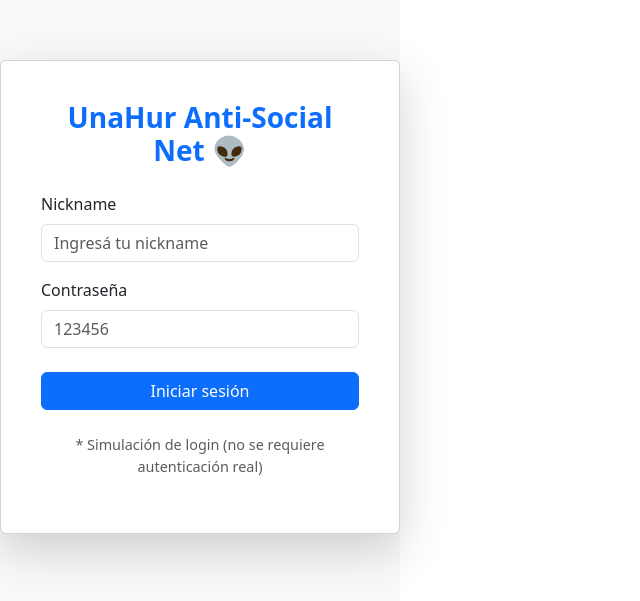
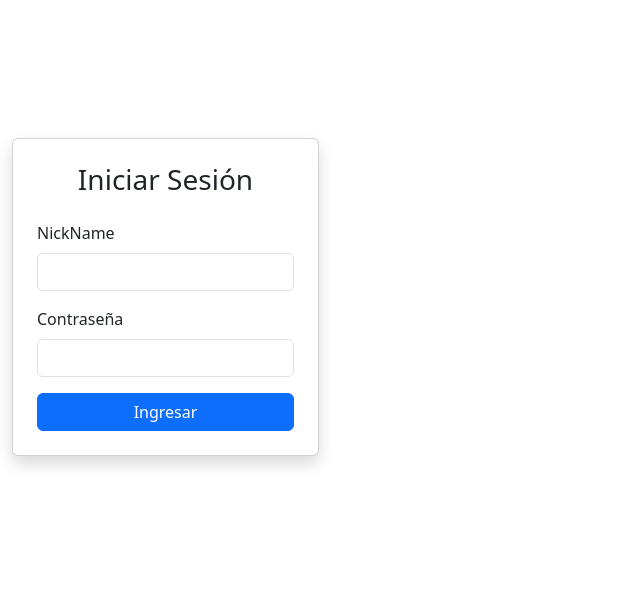
Before and after one commit to fausto-romay/TP2-CIU, a React (Vite) app: page / in a window 1280 px wide. Shown: the part 103-704 px from the top of the page, without its empty margins (0-640 px from the left). Built offline with nearby package versions, Linux system fonts and the light colour scheme.

Commit message:
Configuración del logeo (hay cosas mal)

```diff
--- a/src/App.tsx
+++ b/src/App.tsx
@@ -2,6 +2,7 @@ import { BrowserRouter as Router, Routes, Route } from "react-router-dom";
 import LoginPage from "./pages/LoginPage";
 import HomePage from "./pages/HomePage";
 
+// Abria que pobrar algo para que HomePage solo sea accesible si hay un usuario logueado...
 function App() {
   return (
     <Router>
--- /dev/null
+++ b/src/context/UserContext.tsx
@@ -0,0 +1,39 @@
+import { createContext, useState, useEffect, type ReactNode } from "react";
+
+// Definimos interfaz del usuario:
+export interface User {
+    id: string;
+    nickName: string;
+}
+
+interface UserContextType {
+    user: User | null;
+    setUser: (user: User | null) => void;
+}
+
+// eslint-disable-next-line react-refresh/only-export-components
+export const UserContext = createContext<UserContextType>({
+    user: null,
+    setUser: () => {}
+});
+
+interface UserProviderProps {
+    children: ReactNode;
+}
+
+export const UserProvider = ({ children }: UserProviderProps) => {
+    const [user, setUser] = useState<User | null>(null);
+
+    useEffect(() => {
+        const storedUser = localStorage.getItem("user");
+        if (storedUser) {
+            setUser(JSON.parse(storedUser));
+        }
+    }, []);
+
+    return (
+        <UserContext.Provider value={{ user, setUser }}>
+            {children}
+        </UserContext.Provider>
+    )
+}
--- a/src/pages/LoginPage.tsx
+++ b/src/pages/LoginPage.tsx
@@ -1,6 +1,7 @@
-import { useState } from "react";
+import { useState, useContext } from "react";
 import { useNavigate } from "react-router-dom";
-import axios from "axios";
+import { UserContext } from "../context/userContext";
+import { getUserByNickName } from "../services/userService";
 
 function LoginPage() {
     const [nickName, setNickName] = useState("");
@@ -8,92 +9,66 @@ function LoginPage() {
     const [error, setError] = useState("");
     const navigate = useNavigate();
 
+    const { setUser } = useContext(UserContext);
+
     const handleSubmit = async (e: React.FormEvent) => {
         e.preventDefault();
         setError("");
 
         try {
-            if (password != "123456") {
+            const users = await getUserByNickName(nickName);
+
+            if (!users || users.length === 0) {
+                setError("Usuario no encontrado");
+                return;
+            }
+
+            if (password !== "123456") {
                 setError("Contraseña incorrecta");
                 return;
             }
 
-            // Lama a la API del backend para verificar si el usuario existe:
-            const res = await axios.get(`http://localhost:3000/users?nickName=${nickName}`);
-            const users = res.data;
+            const loggedUser = users[0];
+            setUser(loggedUser);
+            localStorage.setItem("user", JSON.stringify(loggedUser));
 
-            if (users.length === 0) {
-                setError("El usuario no existe.");
-                return;
-            }
-
-            // Si el usuario existe, simulamos el login:
-            const user = users[0];
-            localStorage.setItem("loggedUser", JSON.stringify(user));
             navigate("/home");
         } catch (err) {
             console.error(err);
-            setError("Error al conectar con el servidor.");
+            setError("Error al iniciar sesión");
         }
     };
 
     return (
-    <div className="d-flex align-items-center justify-content-center vh-100 bg-light">
-        <div className="card shadow-lg p-4" style={{ width: "100%", maxWidth: "400px" }}>
-            <div className="card-body">
-                <h3 className="card-title text-center mb-4 text-primary fw-bold">
-                    UnaHur Anti-Social Net 👽
-                </h3>
-
+        <div className="container d-flex justify-content-center align-items-center vh-100">
+            <div className="card shadow p-4" style={{ width: "100%", maxWidth: "400px" }}>
+                <h3 className="card-title text-center mb-4">Iniciar Sesión</h3>
                 <form onSubmit={handleSubmit}>
                     <div className="mb-3">
-                        <label htmlFor="nickName" className="form-label">
-                            Nickname
-                        </label>
+                        <label htmlFor="nickName" className="form-label">NickName</label>
                         <input
                         type="text"
+                        id="nickName"
                         className="form-control"
-                            id="nickName"
                         value={nickName}
                         onChange={(e) => setNickName(e.target.value)}
-                            placeholder="Ingresá tu nickname"
                         required
                         />
                     </div>
-
                     <div className="mb-3">
-                        <label htmlFor="password" className="form-label">
-                            Contraseña
-                        </label>
+                        <label htmlFor="password" className="form-label">Contraseña</label>
                         <input
                         type="password"
+                        id="password"
                         className="form-control"
-                            id="password"
                         value={password}
                         onChange={(e) => setPassword(e.target.value)}
-                            placeholder="123456"
                         required
                         />
                     </div>
-
-                    {error && (
-                        <div className="alert alert-danger py-2 text-center" role="alert">
-                            {error}
-                        </div>
-                    )}
-
-                    <button
-                        type="submit"
-                        className="btn btn-primary w-100 mt-2"
-                        >
-                        Iniciar sesión
-                    </button>
+                    {error && <div className="alert alert-danger">{error}</div>}
+                    <button type="submit" className="btn btn-primary w-100">Ingresar</button>
                 </form>
-
-                <p className="text-muted text-center mt-4" style={{ fontSize: "0.9rem" }}>
-                    * Simulación de login (no se requiere autenticación real)
-                </p>
-            </div>
             </div>
         </div>
     )
--- a/src/services/userService.ts
+++ b/src/services/userService.ts
@@ -1 +1,28 @@
-// Endpoints del backend.
+import axios from "axios";
+
+// URL base de tu API (esto no esta bien)
+const API_URL = "http://localhost:3000";
+export interface User {
+    id: string;
+    nickName: string;
+}
+
+export const getUsers = async (): Promise<User[]> => {
+    try {
+        const response = await axios.get<User[]>(`${API_URL}/users`);
+        return response.data;
+    } catch (error) {
+        console.error("Error al obtener usuarios:", error);
+        return [];
+    }
+};
+
+export const getUserByNickName = async (nickName: string): Promise<User[]> => {
+    try {
+        const response = await axios.get<User[]>(`${API_URL}/users?nickName=${nickName}`);
+        return response.data;
+    } catch (error) {
+        console.error(`Error al obtener usuario ${nickName}:`, error);
+        return [];
+    }
+};
```
Also changed, not shown: src/components/LoginForm.tsx (deleted). Lines whose indentation alone changed are shown as unchanged.
